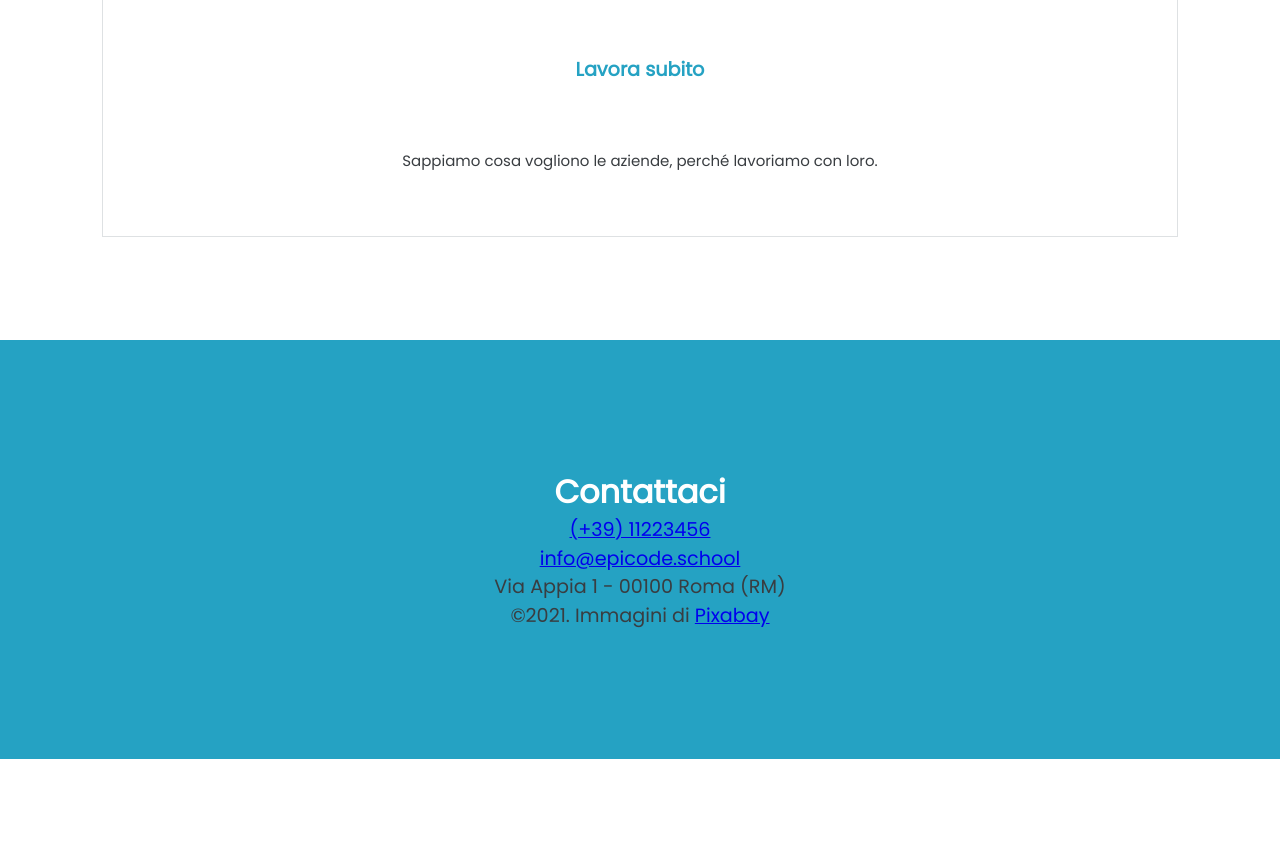
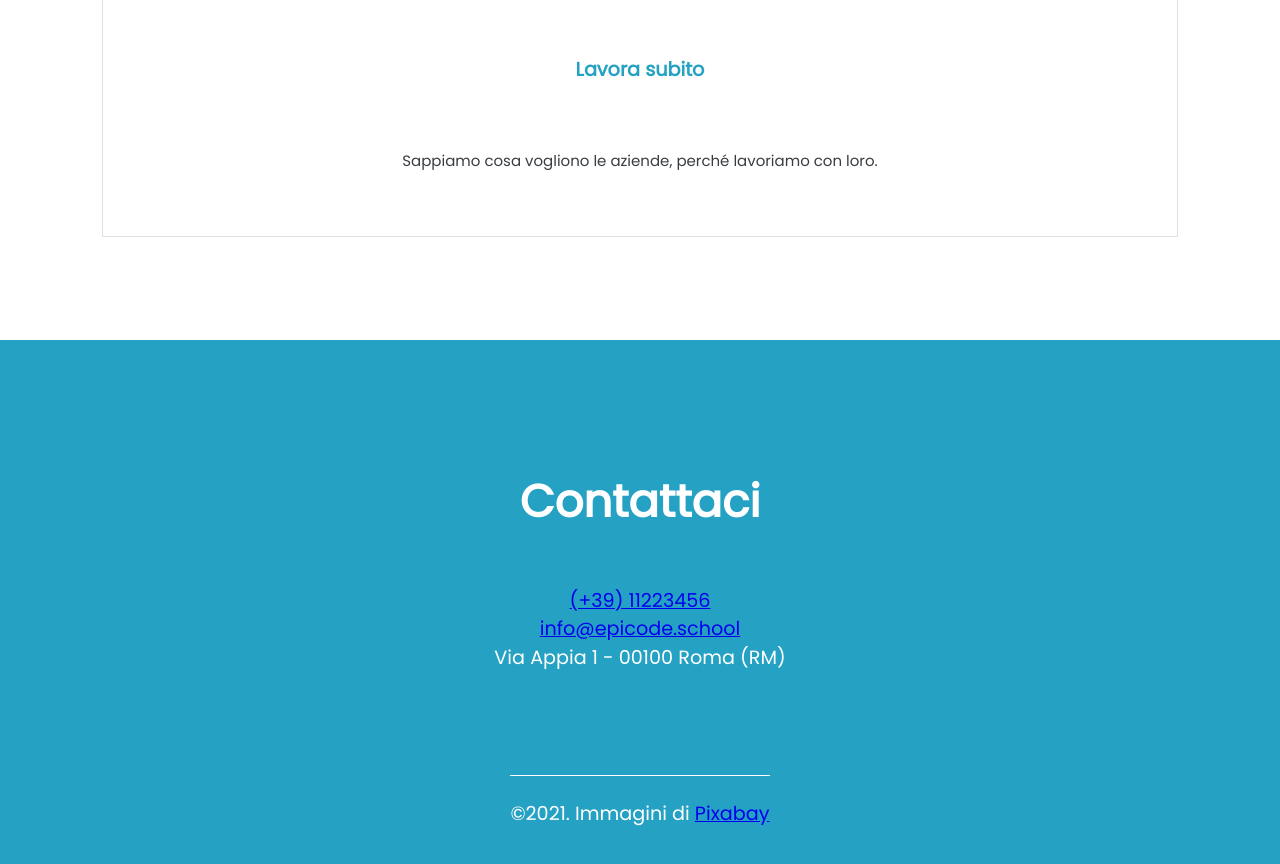
Before and after one commit to ABBA3124/U1-W1-D5-TEST, a plain HTML site: page index.html in a window 1280 px wide. Shown: the part 5622-6486 px from the top of the page. Before the commit the page ends 6381 px from the top, so only its background shows below. Drawn offline with Linux system fonts and the light colour scheme.

Commit message:
quasi finito

```diff
--- a/css/style.css
+++ b/css/style.css
@@ -102,4 +102,22 @@ h3 {
 footer {
   background-color: #25a2c3;
   padding: 10%;
+  color: white;
 }
+footer h3 {
+  padding-bottom: 5%;
+  font-size: 45px;
+}
+footer p {
+  padding-top: 5%;
+}
+.riganera {
+  border-top: 1px solid rgb(255, 255, 255);
+  padding-top: 1%;
+  display: inline-block;
+  width: auto;
+  text-align: center;
+}
+footer address {
+  padding-bottom: 10%;
+}
--- a/index.html
+++ b/index.html
@@ -110,11 +110,11 @@
                 title="contattaci per informazioni"
                 >info@epicode.school</a
               >
-              <address>Via Appia 1 - 00100 Roma (RM)</address>
             </li>
           </ul>
         </nav>
-        <div>
+        <address>Via Appia 1 - 00100 Roma (RM)</address>
+        <div class="riganera">
           <p>&copy;2021. Immagini di <a href="pagina.html">Pixabay</a></p>
         </div>
       </footer>
```
